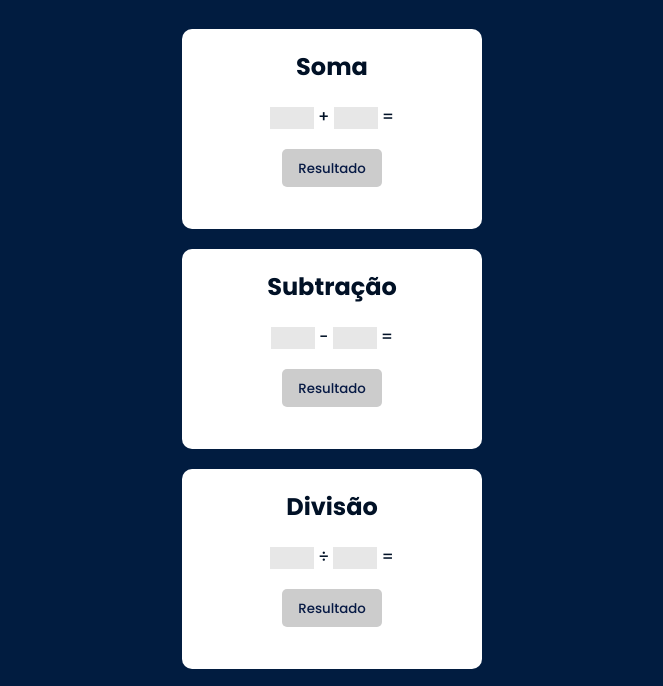
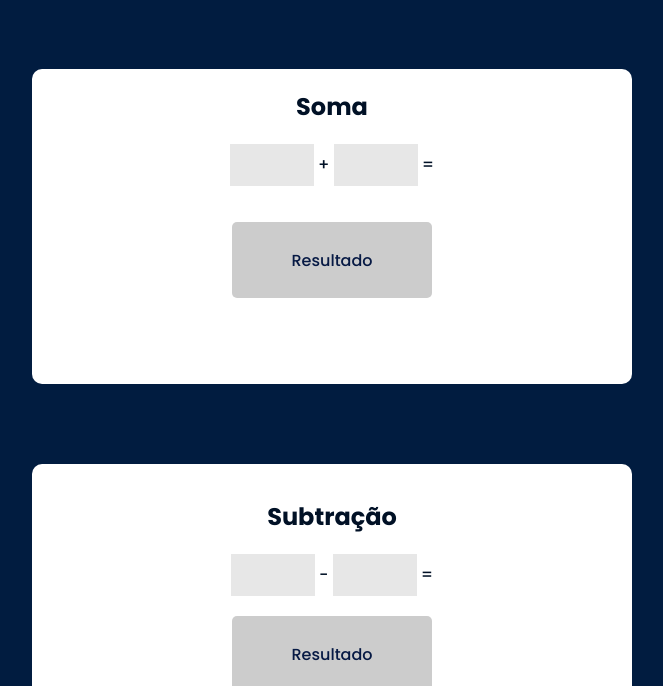
Before and after one commit to guilhermerezende10/MathTech-project, a plain HTML site: page url/index.html in a window 1280 px wide. Shown: the part 107-793 px from the top of the page, without its empty margins (308-971 px from the left). Drawn offline with Linux system fonts and the light colour scheme.

Commit message:
media queries att 001

```diff
--- a/estilos/mobile.css
+++ b/estilos/mobile.css
@@ -10,16 +10,18 @@
     --cor4: #074973;
     --cor5: #08678C;
 
-    --fonte-padrao: "poppins", sans-serif;
+
 }
 
 body {
+
+
     background: var(--cor2);
     background-size: cover;
     background-repeat: no-repeat;
     color: white;
 
-    font-family: "poppins";
+    font-family: "poppins", sans-serif;
 }
 
 #title {
@@ -29,6 +31,10 @@ body {
 
 article {
     display: grid;
+
+}
+
+div {
 
 }
 
@@ -82,7 +88,7 @@ input::-webkit-inner-spin-button {
     border: none;
     border-radius: 5px;
 
-    padding: 10px;
+    padding-bottom: 45px;
     display: grid;
     margin: auto;
 
--- /dev/null
+++ b/estilos/other-devices.css
@@ -0,0 +1,198 @@
+@charset "UTF-8";
+
+
+
+/*Typical Device Breackpoints
+
+Pequenas Telas: max 600px
+Celular: min 600px, max 767px
+Tablet: min 768, max1023
+Desktop: min 1024
+Grandes Telas: min 1200px
+
+*/
+
+@media screen and (min-width:768px) {
+    #soma, #subtracao, #divisao, #multiplicacao {
+        border-radius: 5px;
+        background-color: white;
+        color: #011126;
+
+        text-align: center;
+
+        display: inline-block;
+        margin: auto;
+        border-radius: 10px;
+
+        width: 500px;
+        height: 300px;
+
+        margin-bottom: 20px;
+
+    }
+
+    input {
+        height: 40px;
+        width: 80px;
+        border: none;
+        background-color: rgb(231, 231, 231);
+        margin-bottom: 20px;
+        text-align: center;
+
+    }
+
+    #submit {
+        font-family: "poppins";
+
+        background-color: rgb(204, 204, 204);
+        color: rgb(6, 25, 68);
+
+        width: 200px;
+        height: 76px;
+        border: none;
+        border-radius: 5px;
+        padding-top: 10px;
+
+
+        display: grid;
+        margin: auto;
+
+        font-size: 1em;
+
+
+    }
+}
+
+
+
+
+    @media screen and (min-width:1024px) {
+        article {
+            display: inline-block;
+            text-align: center;
+
+        }
+
+        #soma, #subtracao, #divisao, #multiplicacao {
+            border-radius: 5px;
+            background-color: white;
+            color: #011126;
+
+            text-align: center;
+
+            margin: auto;
+            border-radius: 10px;
+
+            min-width: 600px;
+            height: 300px;
+
+            margin-bottom: 10px;
+            margin: 40px;
+
+        }
+
+        #subtracao {
+            padding-top: 15px;
+
+        }
+
+        #soma {
+            padding-bottom: 15px;
+        }
+
+        input {
+            height: 40px;
+            width: 80px;
+            border: none;
+            background-color: rgb(231, 231, 231);
+            margin-bottom: 20px;
+            text-align: center;
+
+        }
+
+        #submit {
+            font-family: "poppins";
+
+            background-color: rgb(204, 204, 204);
+            color: rgb(6, 25, 68);
+
+            width: 200px;
+            height: 76px;
+            border: none;
+            border-radius: 5px;
+
+
+            display: grid;
+            margin: auto;
+
+            font-size: 1em;
+
+
+        }
+    }
+
+
+    @media screen and (min-width:1919px) {
+
+        article {
+            display: inline-block;
+            text-align: center;
+
+        }
+
+        #soma, #subtracao, #divisao, #multiplicacao {
+            border-radius: 5px;
+            background-color: white;
+            color: #011126;
+
+            text-align: center;
+
+            margin: auto;
+            border-radius: 10px;
+
+            min-width: 600px;
+            height: 300px;
+
+            margin-bottom: 20px;
+            margin: 40px;
+
+        }
+        #subtracao {
+            padding-top: 15px;
+
+        }
+
+        #soma {
+            padding-bottom: 15px;
+        }
+
+        input {
+            height: 40px;
+            width: 80px;
+            border: none;
+            background-color: rgb(231, 231, 231);
+            margin-bottom: 20px;
+            text-align: center;
+
+        }
+
+        #submit {
+            font-family: "poppins";
+
+            background-color: rgb(204, 204, 204);
+            color: rgb(6, 25, 68);
+
+            width: 200px;
+            height: 76px;
+            border: none;
+            border-radius: 5px;
+
+
+            display: grid;
+            margin: auto;
+
+            font-size: 1em;
+
+
+        }
+    }
--- a/url/index.html
+++ b/url/index.html
@@ -7,6 +7,7 @@
     <title>MathTech</title>
     <link rel="stylesheet" href="../estilos/mobile.css">
     <link rel="shortcut icon" href="../mt-icon.png" type="image/x-icon">
+    <link rel="stylesheet" href="../estilos/other-devices.css">
 </head>
 <body>
     <h1 id="title">MathTech</h1>
@@ -20,7 +21,7 @@
             <input type="number" name="number one" id="soma1" > +
             <input type="number" name="number two" id="soma2"> =
             <div id="somaResult"></div>
-            <button type="submit" id="submit" onclick="Soma()">Resultado</button>
+            <p><button type="submit" id="submit" onclick="Soma()"><p>Resultado</p></button></p>
 
         </div>
         <div id="subtracao">
@@ -28,7 +29,7 @@
             <input type="number" name="number one" id="sub1"> -
             <input type="number" name="number two" id="sub2"> =
             <div id="subResult"></div>
-            <button type="submit" id="submit" onclick="Sub()">Resultado</button>
+            <button type="submit" id="submit" onclick="Sub()"><p>Resultado</p></button>
         </div>
 
         <div id="divisao">
@@ -36,7 +37,7 @@
             <input type="number" name="number one" id="div1"> ÷
             <input type="number" name="number two" id="div2"> =
             <div id="divResult"></div>
-            <button type="submit" id="submit" onclick="Div()">Resultado</button>
+            <button type="submit" id="submit" onclick="Div()"><p>Resultado</p></button>
         </div>
 
         <div id="multiplicacao">
@@ -44,7 +45,7 @@
             <input type="number" name="number one" id="multi1"> x
             <input type="number" name="number two" id="multi2"> =
             <div id="multiResult"></div>
-            <button type="submit" id="submit" onclick="Multi()">Resultado</button>
+            <button type="submit" id="submit" onclick="Multi()"><p>Resultado</p></button>
         </div>
 
     </article>
```
